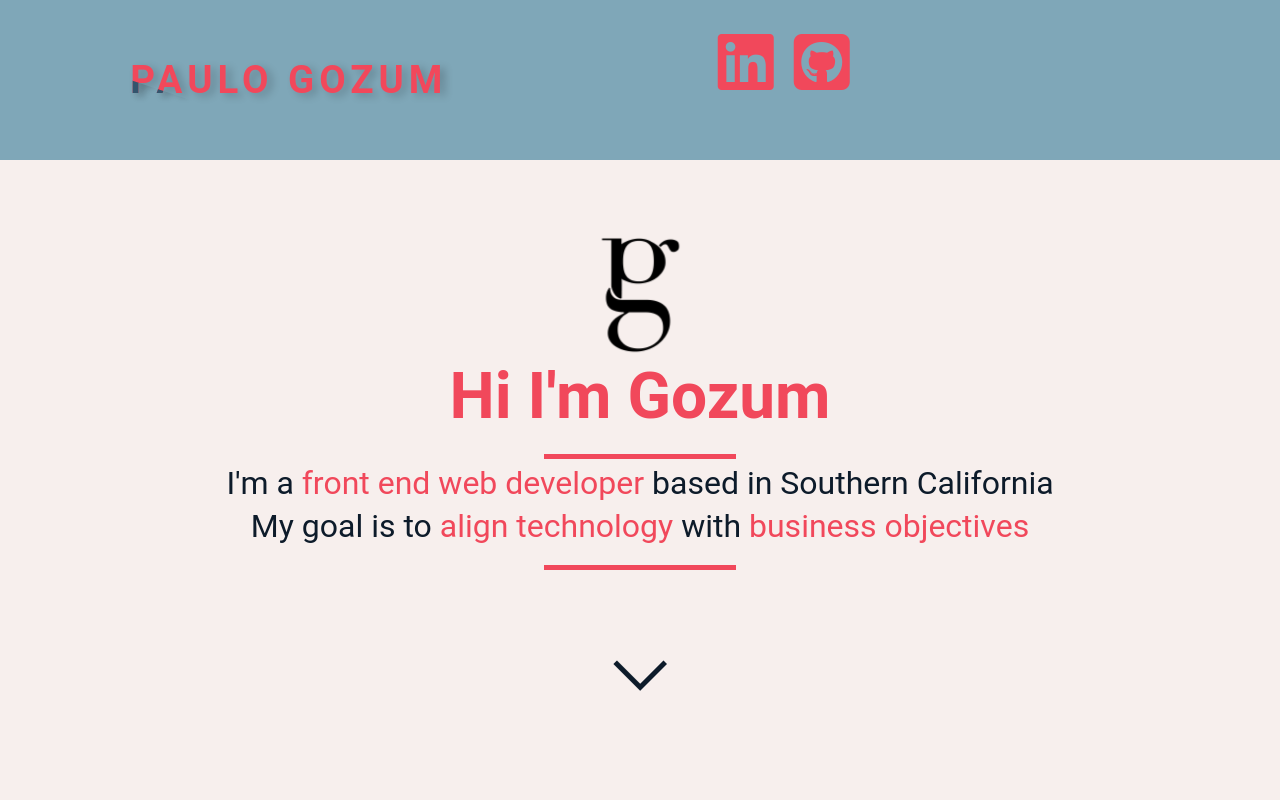
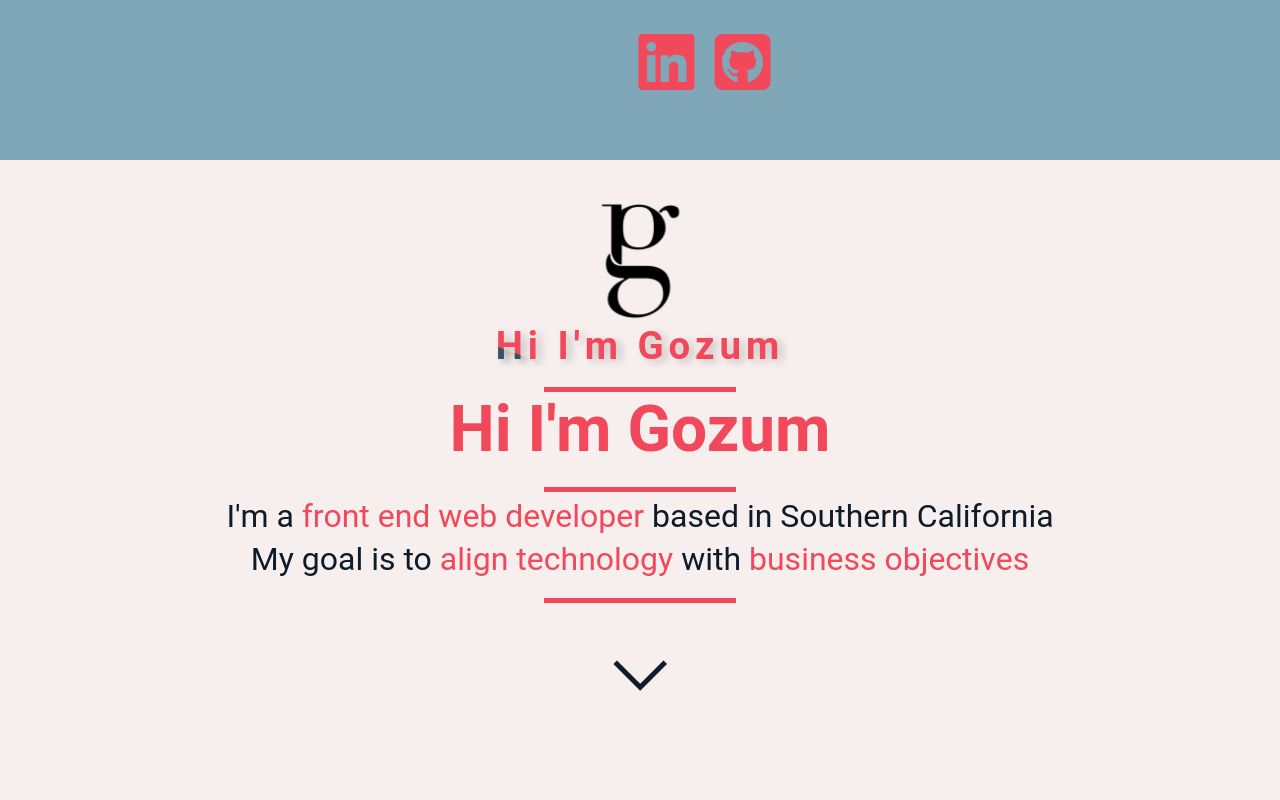
Before and after one commit to paupaugoz/paulogozum-webportfolio, a React (Create React App) app: page / in a window 1280 px wide. Shown: the top 800 px of the page. Built offline with nearby package versions, Linux system fonts and the light colour scheme.

Commit message:
Transfer mac

```diff
--- a/src/App.js
+++ b/src/App.js
@@ -7,6 +7,7 @@ import './components/projects.css';
 import { AnimatedText }  from './components/AnimatedText';
 import Projects from './components/projects'
 import Introduction from './components/introduction'
+import aboutMe from './components/aboutme'
 // import Test from './components/test'
 
 class App extends Component {
@@ -15,8 +16,8 @@ class App extends Component {
       <div>
 
         <Introduction />
+        <aboutMe />
         <Projects />
-
 
 
 
--- a/src/Components/Introduction.jsx
+++ b/src/Components/Introduction.jsx
@@ -9,9 +9,7 @@ export default class Projects extends Component {
         <div id="header">
         <div class="animated-container">
         <div class="animated fadeIn slower">
-        <AnimatedText  >
-        PAULO GOZUM
-      </AnimatedText>
+
       </div>
         </div>
         <div class="animated fadeIn slower icon-container">
@@ -36,6 +34,9 @@ export default class Projects extends Component {
           <div className="image-container">
             <img src="./blacklogo.png" className="animated fadeIn slower img" alt="Logo" />
           </div>
+          <AnimatedText id="name-header" >
+        Hi I'm Gozum
+      </AnimatedText>
           <h1 id="name-header" className="animated fadeInDown red">Hi I'm Gozum</h1>
           <h2 className="animated fadeInDown delay-1s black ">I'm a <span className="red">front end web developer </span>
             based in Southern California</h2>
--- a/src/Components/introduction.css
+++ b/src/Components/introduction.css
@@ -161,6 +161,7 @@ border:solid; */
   border-width: medium 5px;
 }
 
+
 #last-header:after {
   content: "";
   display: block;
--- /dev/null
+++ b/src/components/aboutme.css
@@ -0,0 +1,5 @@
+* {
+  margin: 0;
+  padding: 0;
+}
+/*Full wrapper for intro to cover whole screen*/
--- /dev/null
+++ b/src/components/aboutme.jsx
@@ -0,0 +1,19 @@
+import React, { Component } from 'react'
+
+
+export default class aboutMe extends Component {
+  render() {
+    return (
+      <div id="projects" className="intro-wrapper">
+        <div id="header">
+        <h1 className="hi">ww</h1></div>
+        <div id="main-wrapper">
+
+        </div>
+        <div id="footer"><h1 className="black"></h1></div>
+
+      </div>
+
+    )
+  }
+}
```
